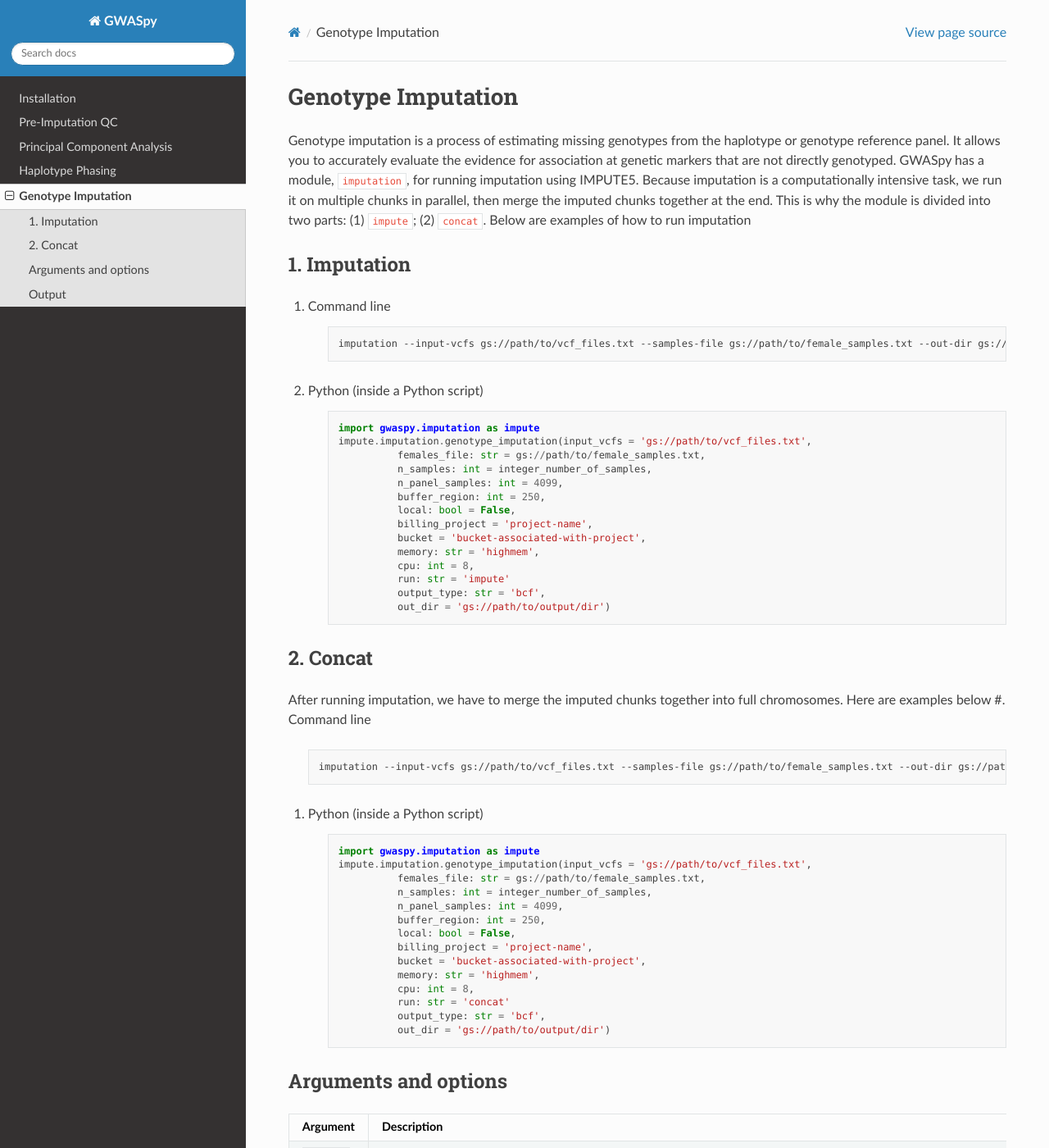
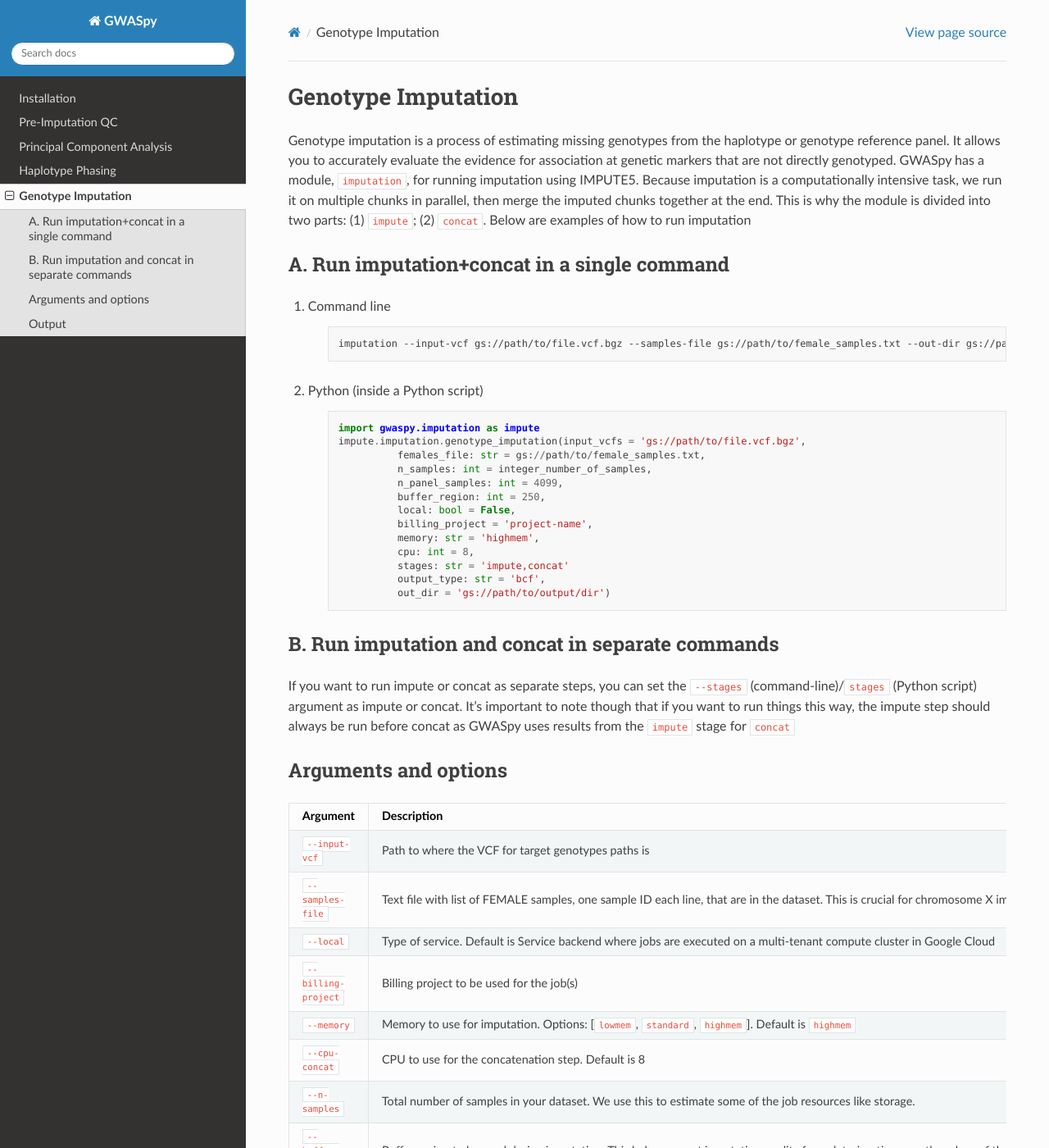
Before and after one commit to atgu/GWASpy, a Sphinx documentation site: the page built from docs/imputation.rst, in a window 1280 px wide and 1400 px high. Shown: the whole window at 82% size. Built offline with Sphinx 7.4.7 and the Read the Docs theme 2.0.0, drawn with Linux system fonts in a browser that asks for light colours; some of the changed text lies outside the part shown.

Commit message:
update imputation docs

```diff
--- a/docs/imputation.rst
+++ b/docs/imputation.rst
@@ -10,60 +10,37 @@ GWASpy has a module, :code:`imputation`, for running imputation using IMPUTE5. B
 intensive task, we run it on multiple chunks in parallel, then merge the imputed chunks together at the end. This is why
 the module is divided into two parts: (1) :code:`impute`; (2) :code:`concat`. Below are examples of how to run imputation
 
-1. Imputation
-#############
+A. Run imputation+concat in a single command
+#############################################
 #. Command line
 
     .. code-block:: sh
 
-        imputation --input-vcfs gs://path/to/vcf_files.txt --samples-file gs://path/to/female_samples.txt --out-dir gs://path/to/output/dir --billing-project project-name --bucket bucket-associated-with-project --run impute --n-samples integer_number_of_samples
+        imputation --input-vcf gs://path/to/file.vcf.bgz --samples-file gs://path/to/female_samples.txt --out-dir gs://path/to/output/dir --billing-project project-name --run impute --n-samples integer_number_of_samples
 
 #. Python (inside a Python script)
 
     .. code-block:: python
 
             import gwaspy.imputation as impute
-            impute.imputation.genotype_imputation(input_vcfs = 'gs://path/to/vcf_files.txt',
+            impute.imputation.genotype_imputation(input_vcfs = 'gs://path/to/file.vcf.bgz',
                       females_file: str = gs://path/to/female_samples.txt,
                       n_samples: int = integer_number_of_samples,
                       n_panel_samples: int = 4099,
                       buffer_region: int = 250,
                       local: bool = False,
                       billing_project = 'project-name',
-                      bucket = 'bucket-associated-with-project',
                       memory: str = 'highmem',
                       cpu: int = 8,
-                      run: str = 'impute'
+                      stages: str = 'impute,concat'
                       output_type: str = 'bcf',
                       out_dir = 'gs://path/to/output/dir')
 
-2. Concat
-#########
-After running imputation, we have to merge the imputed chunks together into full chromosomes. Here are examples below
-#. Command line
-
-    .. code-block:: sh
-
-        imputation --input-vcfs gs://path/to/vcf_files.txt --samples-file gs://path/to/female_samples.txt --out-dir gs://path/to/output/dir --billing-project project-name --bucket bucket-associated-with-project --run concat --n-samples integer_number_of_samples
-
-#. Python (inside a Python script)
-
-    .. code-block:: python
-
-            import gwaspy.imputation as impute
-            impute.imputation.genotype_imputation(input_vcfs = 'gs://path/to/vcf_files.txt',
-                      females_file: str = gs://path/to/female_samples.txt,
-                      n_samples: int = integer_number_of_samples,
-                      n_panel_samples: int = 4099,
-                      buffer_region: int = 250,
-                      local: bool = False,
-                      billing_project = 'project-name',
-                      bucket = 'bucket-associated-with-project',
-                      memory: str = 'highmem',
-                      cpu: int = 8,
-                      run: str = 'concat'
-                      output_type: str = 'bcf',
-                      out_dir = 'gs://path/to/output/dir')
+B. Run imputation and concat in separate commands
+##################################################
+If you want to run impute or concat as separate steps, you can set the :code:`--stages` (command-line)/:code:`stages` (Python script)
+argument as impute or concat. It's important to note though that if you want to run things this way, the impute step should
+always be run before concat as GWASpy uses results from the :code:`impute` stage for :code:`concat`
 
 
 
@@ -76,16 +53,14 @@ Arguments and options
 
    * - Argument
      - Description
-   * - :code:`--input-vcfs`
-     - Path to where text file containing VCF(s) for target genotypes paths is
+   * - :code:`--input-vcf`
+     - Path to where the VCF for target genotypes paths is
    * - :code:`--samples-file`
      - Text file with list of FEMALE samples, one sample ID each line, that are in the dataset. This is crucial for chromosome X imputation as the data is split by sex
    * - :code:`--local`
      - Type of service. Default is Service backend where jobs are executed on a multi-tenant compute cluster in Google Cloud
    * - :code:`--billing-project`
      - Billing project to be used for the job(s)
-   * - :code:`--bucket`
-     - Bucket associated with the billing project
    * - :code:`--memory`
      - Memory to use for imputation. Options: [:code:`lowmem`, :code:`standard`, :code:`highmem`]. Default is :code:`highmem`
    * - :code:`--cpu-concat`
@@ -94,8 +69,8 @@ Arguments and options
      - Total number of samples in your dataset. We use this to estimate some of the job resources like storage.
    * - :code:`--buffer-region`
      - Buffer region to be used during imputation. This helps prevent imputation quality from deteriorating near the edges of the region. Default is 250 KB
-   * - :code:`--run`
-     - Process to run. Options: [:code:`impute`, :code:`concat`]. Default is :code:`impute`
+   * - :code:`--stages`
+     - Process to run. Default is :code:`impute,concat`
    * - :code:`--out-type`
      - Output type. Options: [:code:`bcf`, :code:`vcf`]. Default is :code:`bcf` [HIGHLY RECOMMENDED SINCE BCFs ARE GENERALLY MORE EFFICIENT TO WORK WITH AND TAKE UP LESS SPACE]
    * - :code:`--out-dir`
```
Also changed, not shown: 9 other files.
